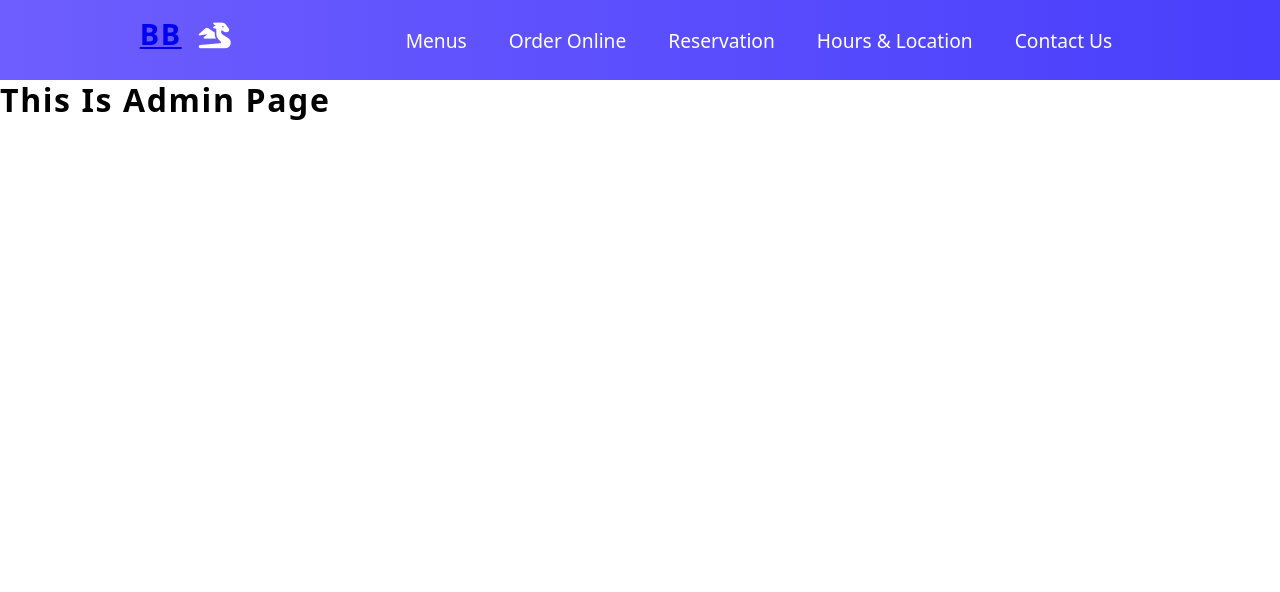
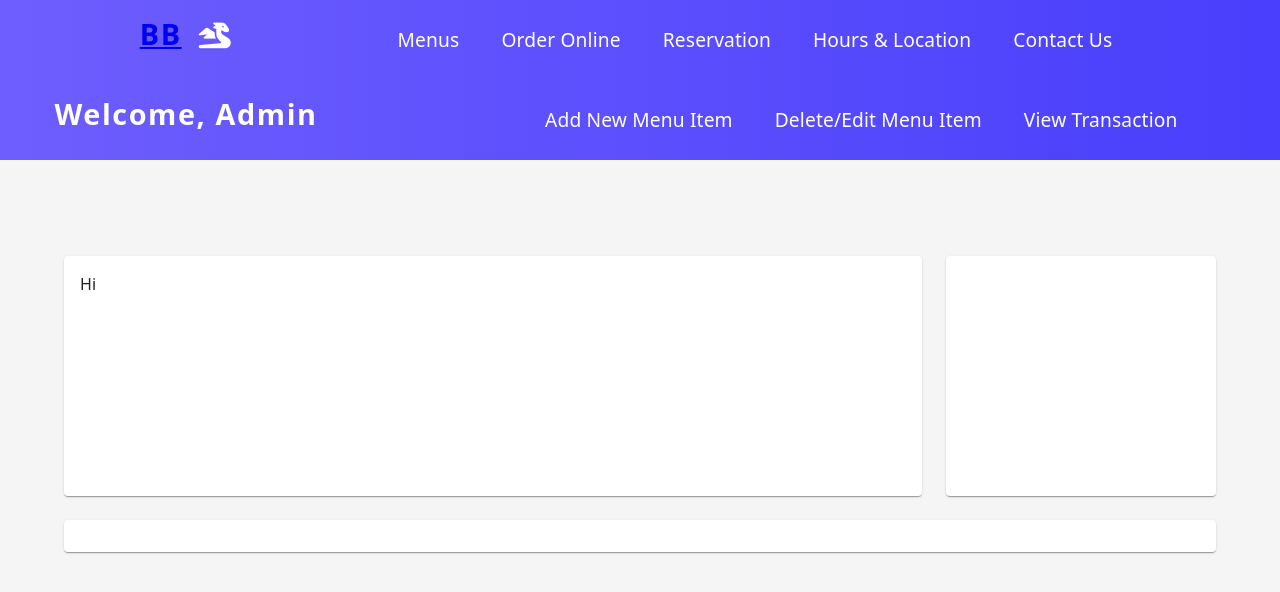
Before and after one commit to billnguyennn/Web-Application-Restaurant, a React (Create React App) app in the folder frontend/: page /admin in a window 1280 px wide. Shown: the top 592 px of the page. Built offline with nearby package versions, Linux system fonts and the light colour scheme; sample sign-in values are in the browser's storage.

Commit message:
add Navbar for Admin function

```diff
--- a/frontend/src/App.js
+++ b/frontend/src/App.js
@@ -8,14 +8,16 @@ import SignIn from "./component/Admin/SignIn";
 import Admin from "./component/Pages/Admin";
 import FunctionAddItem from "./component/FunctionAdmin/FunctionAddItem";
 import TableMenuAdmin from "./component/Admin/TableMenuAdmin";
-
+import NavbarAdmin from "./component/Pages/Admin"
+import { useState, useEffect } from "react";
 
 function App() {
-
+  // check if localStorage ===
+  const [logIn, setLogIn] = useState();
   return (
     <div className="App">
 
-      <BrowserRouter>
+      <BrowserRouter >
         <Navbar />
         <Routes>
           <Route path="menu" element={<FoodSelection />} />
--- a/frontend/src/component/Admin/SignIn.js
+++ b/frontend/src/component/Admin/SignIn.js
@@ -21,7 +21,7 @@ function Copyright(props) {
     <Typography variant="body2" color="text.secondary" align="center" {...props}>
       {'Copyright © '}
       <Link color="inherit" href="https://mui.com/">
-        Your Website
+        Long Nguyen
       </Link>{' '}
       {new Date().getFullYear()}
       {'.'}
--- a/frontend/src/component/Admin/TableMenuAdmin.js
+++ b/frontend/src/component/Admin/TableMenuAdmin.js
@@ -26,8 +26,8 @@ function BasicTable() {
         setMenuItems(response);
     })
 
-    let edit = (e, a, f) => {
-        alert(e); alert(a); alert(f);
+    let edit = (e) => {
+        alert(e.title)
     }
 
     return (
--- /dev/null
+++ b/frontend/src/component/Navbar/NavItemsAdmin.js
@@ -0,0 +1,18 @@
+export const NavItemsAdmin = [
+    {
+        title: 'Add New Menu Item',
+        url: 'add',
+        cName: 'nav-links'
+    },
+    {
+        title: 'Delete/Edit Menu Item',
+        url: 'menu',
+        cName: 'nav-links'
+    },
+    {
+        title: 'View Transaction',
+        url: '#',
+        cName: 'nav-links'
+    }
+
+]
--- /dev/null
+++ b/frontend/src/component/Navbar/NavbarAdmin.js
@@ -0,0 +1,34 @@
+import React, { Component } from 'react';
+import { NavItemsAdmin } from './NavItemsAdmin';
+import './Navbar.css';
+import { Link } from 'react-router-dom';
+
+class NavbarAdmin extends Component {
+    state ={ clicked: false }
+
+    handleClick = () => {
+        this.setState({ clicked: !this.state.clicked })
+    }
+
+    render() {
+        return (
+            <nav className="NavbarItems">
+                <h1 className="navbar-logo"> Welcome, Admin</h1>
+                <div className="menu-icon" onClick={this.handleClick}>
+                    <i className={this.state.clicked ? 'fas fa-times' : 'fas fa-bars'}></i>
+                </div>
+                <ul className={this.state.clicked ? 'nav-menu active' : 'nav-menu'}>
+                    {NavItemsAdmin.map((item, index) => {
+                        return (
+                            <li key={index}>
+                            <Link to={item.url} className={item.cName}> {item.title} </Link>
+                            </li>
+                        )
+                    })}
+                </ul>
+            </nav>
+        )
+    }
+}
+
+export default NavbarAdmin;
--- a/frontend/src/component/Pages/Admin.js
+++ b/frontend/src/component/Pages/Admin.js
@@ -1,30 +1,88 @@
+import * as React from 'react';
+import {createTheme, ThemeProvider } from '@mui/material/styles';
+import CssBaseline from '@mui/material/CssBaseline';
+import Box from '@mui/material/Box';
+import Toolbar from '@mui/material/Toolbar';
+import Container from '@mui/material/Container';
+import Grid from '@mui/material/Grid';
+import Paper from '@mui/material/Paper';
+import { useEffect } from "react";
+import { useNavigate } from 'react-router-dom';
+import NavbarAdmin from "../Navbar/NavbarAdmin"
 
-import React, { useEffect } from "react";
-import { useNavigate } from "react-router-dom";
+const mdTheme = createTheme();
 
-// Every sign in page to
-function Admin() {
+function DashboardContent() {
+
     let navigate = useNavigate();
-    console.log(localStorage.getItem("logInStatus"));
     useEffect(() => {
-        if(!localStorage.getItem("logInStatus")){
-            return navigate("/SignIn");
+        if (!localStorage.getItem('logInStatus')) {
+            return navigate("/signin");
         }
     }, []);
-
     return (
         <div>
-            <h1>This is Admin Page</h1>
+        <NavbarAdmin />
+        <ThemeProvider theme={mdTheme}>
+            <Box sx={{ display: 'flex' }}>
+                <CssBaseline />
+                <Box
+                    component="main"
+                    sx={{
+                        backgroundColor: (theme) =>
+                            theme.palette.mode === 'light'
+                                ? theme.palette.grey[100]
+                                : theme.palette.grey[900],
+                        flexGrow: 1,
+                        height: '100vh',
+                        overflow: 'auto',
+                    }}
+                >
+                    <Toolbar />
+                    <Container maxWidth="lg" sx={{ mt: 4, mb: 4 }}>
+                        <Grid container spacing={3}>
+                            {/* Chart */}
+                            <Grid item xs={12} md={8} lg={9}>
+                                <Paper
+                                    sx={{
+                                        p: 2,
+                                        display: 'flex',
+                                        flexDirection: 'column',
+                                        height: 240,
+                                    }}
+                                >
+                                    Hi
+                                </Paper>
+                            </Grid>
+                            {/* Recent Deposits */}
+                            <Grid item xs={12} md={4} lg={3}>
+                                <Paper
+                                    sx={{
+                                        p: 2,
+                                        display: 'flex',
+                                        flexDirection: 'column',
+                                        height: 240,
+                                    }}
+                                >
+
+                                </Paper>
+                            </Grid>
+                            {/* Recent Orders */}
+                            <Grid item xs={12}>
+                                <Paper sx={{ p: 2, display: 'flex', flexDirection: 'column' }}>
+
+                                </Paper>
+                            </Grid>
+                        </Grid>
+
+                    </Container>
+                </Box>
+            </Box>
+        </ThemeProvider>
         </div>
-    )
+    );
 }
 
-
-export default Admin;
-
-// Check localStorage if it has status, check if it true, stay,
-// false --> redirect to SignIn page
-// This task is done
-
-// New Task: Admin will create / delete / update menu items.
-//
+export default function Dashboard() {
+    return <DashboardContent />;
+}
```
Lines whose indentation alone changed are shown as unchanged.
